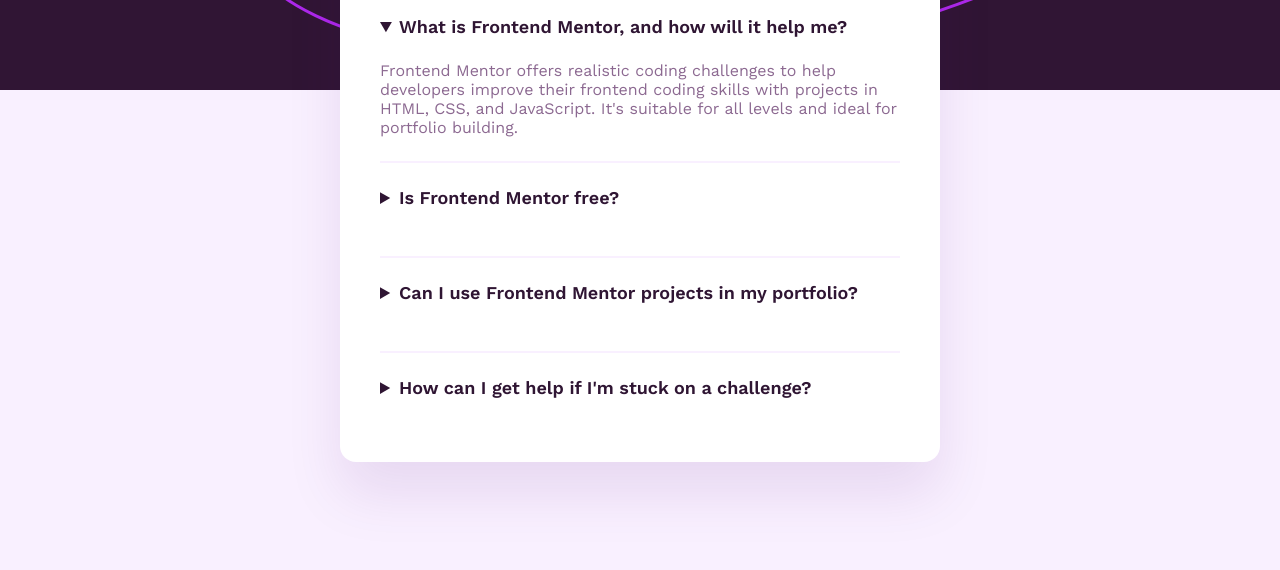
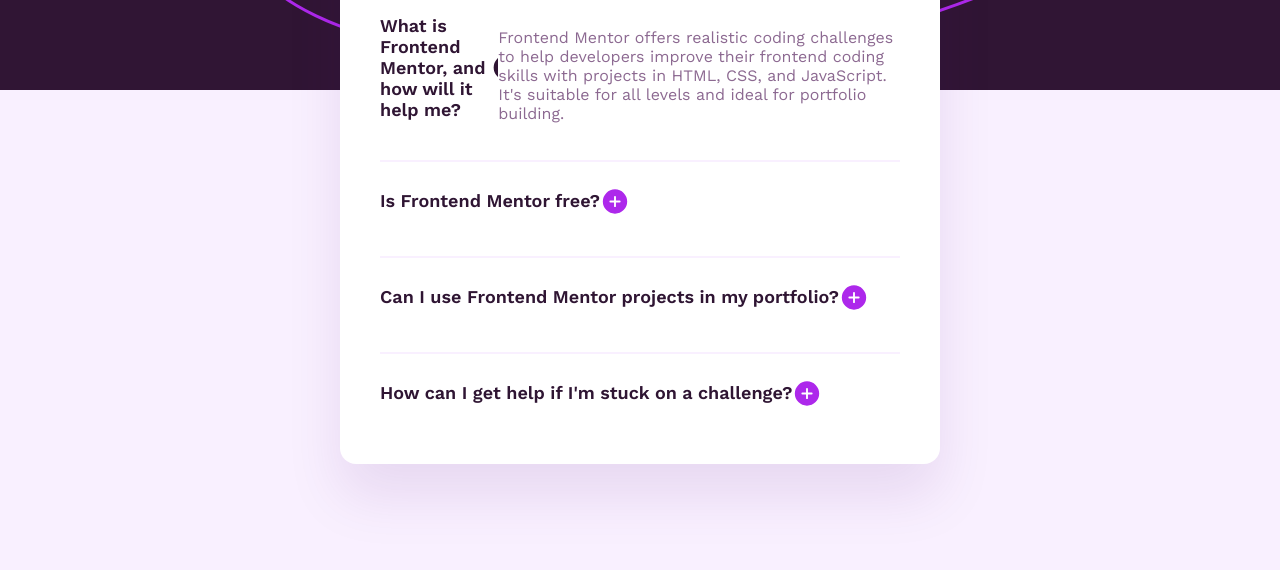
Before and after one commit to luinrandir/faq-accordion, a website built with Vite: page index.html in a window 1280 px wide. Shown: the part 230-800 px from the top of the page. Built offline with nearby package versions, Linux system fonts and the light colour scheme.

Commit message:
refactor: refactored css file
Refactored css file to address the new tags entered in the html file: details and summary

```diff
--- a/css/main.css
+++ b/css/main.css
@@ -76,7 +76,7 @@
 
 .accordion {
   background: var(--nclr-white);
-  max-width: 600px;
+  width: 600px;
   padding: 40px;
   display: grid;
   gap: 32px;
@@ -101,17 +101,6 @@
 }
 
 .accordion__section {
-  display: grid;
-  gap: 24px;
-}
-
-.accordion__body .accordion__section:not(:last-child) {
-  border-bottom: solid 2px;
-  border-color: var(--nclr-pink);
-  padding-bottom: 24px;
-}
-
-.accordion__button {
   display: flex;
   align-self: stretch;
   align-items: center;
@@ -122,11 +111,37 @@
   cursor: pointer;
 }
 
-.accordion__button > h2:hover {
-  color: var(--nclr-dark-pink);
+.accordion__body .accordion__section:not(:last-child) {
+  border-bottom: solid 2px;
+  border-color: var(--nclr-pink);
+  padding-bottom: 24px;
 }
 
 .accordion__section > p {
   color: var(--pclr-gray-purple);
   font-size: 1rem;
 }
+
+summary {
+  padding-bottom: 1rem;
+  list-style: none;
+  display: flex;
+  align-items: center;
+  justify-content: space-between;
+}
+
+summary::after {
+  content: "";
+  width: 30px;
+  height: 30px;
+  background: url("../assets/images/icon-plus.svg") no-repeat;
+  background-size: cover;
+}
+
+details[open] > summary::after {
+  background: url("../assets/images/icon-minus.svg") no-repeat;
+}
+
+summary:hover {
+  color: var(--nclr-dark-pink);
+}
```
